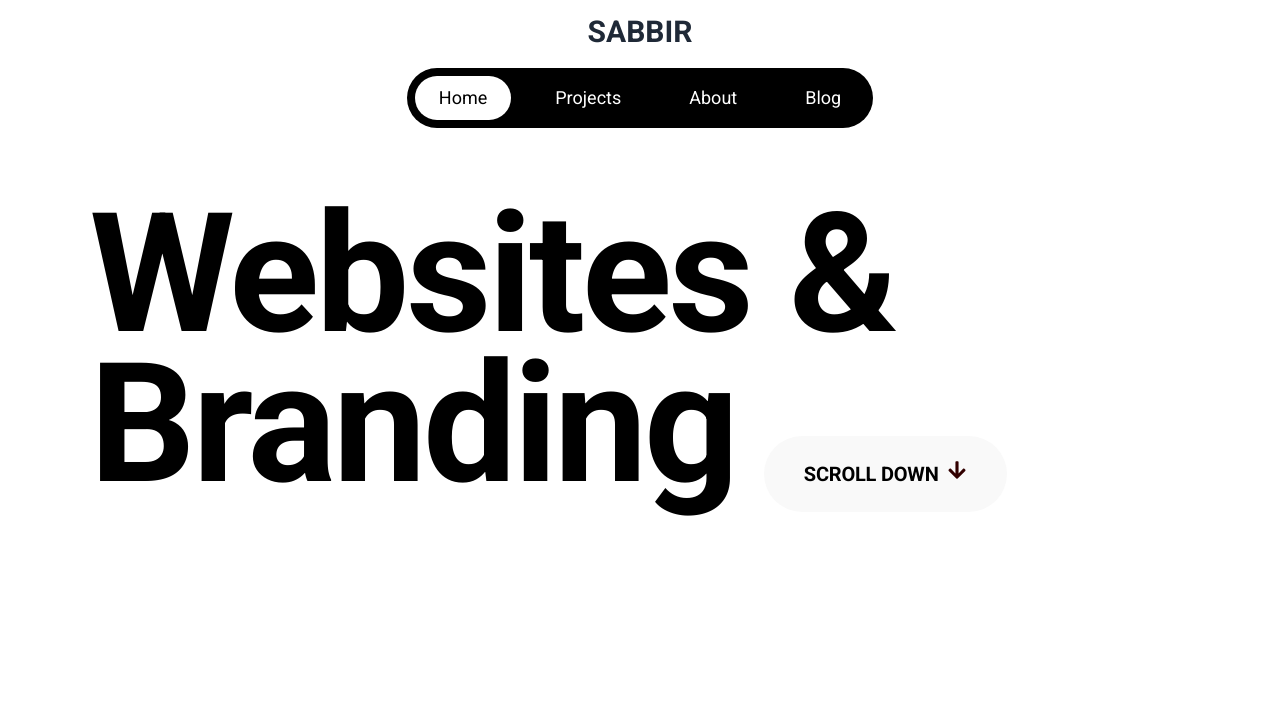
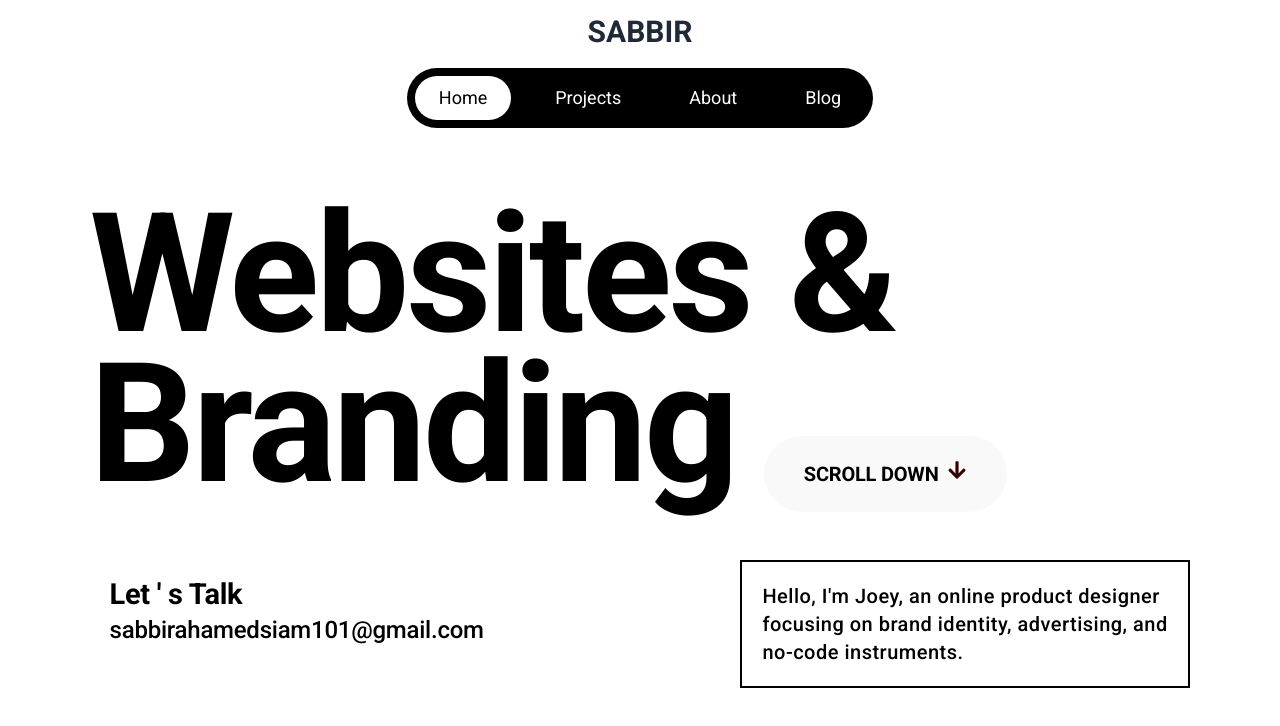
Before and after one commit to sabbirahamedsiam101/portfolio_v1, a React (Vite) app: page / in a window 1280 px wide. Shown: the top 726 px of the page. Built offline with nearby package versions, Linux system fonts and the light colour scheme.

Commit message:
make home page

```diff
--- a/src/Pages/Home/Header.jsx
+++ b/src/Pages/Home/Header.jsx
@@ -31,6 +31,20 @@ export default function Header() {
                     </span>
                 </button>
             </h1>
+
+            <section className=" flex items-center mt-6 justify-between">
+                <div className="  ml-5">
+                    <h3 className="text-black font-labil-grotesk text-[29px] font-semibold leading-[1.3] tracking-[-0.01em] text-left"
+                    > Let ' s Talk</h3>
+                    <p className="text-black font-labil-grotesk text-2xl font-medium leading-[1.4] tracking-[-0.01em] text-left"
+                    >sabbirahamedsiam101@gmail.com</p>
+                </div>
+                <div className=" max-w-[450px] mt-6 p-5 border-2 border-black">
+                    <h1 className="text-black font-labil-grotesk text-xl font-medium leading-[1.4] tracking-wide text-left"
+                    >Hello, I'm Joey, an online product designer focusing on brand identity, advertising, and no-code instruments.</h1>
+                </div>
+            </section>
+
         </div>
     )
 }
```
